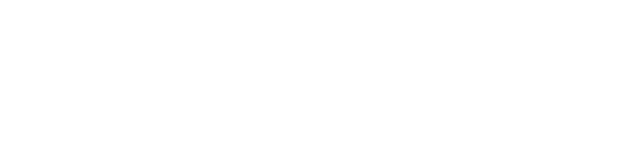
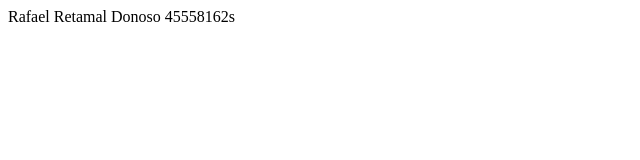
Before and after one commit to samuelMadrigal/trabajoClase, a plain HTML site: page index.html in a window 1280 px wide. Shown: the whole page, without its empty margins (0-640 px from the left). Drawn offline with Linux system fonts and the light colour scheme.

Commit message:
Nombre de Rafael Retamal Donoso

```diff
--- a/index.html
+++ b/index.html
@@ -7,6 +7,6 @@
     <title>Document</title>
 </head>
 <body>
-
+Rafael Retamal Donoso 45558162s
 </body>
 </html>
```
